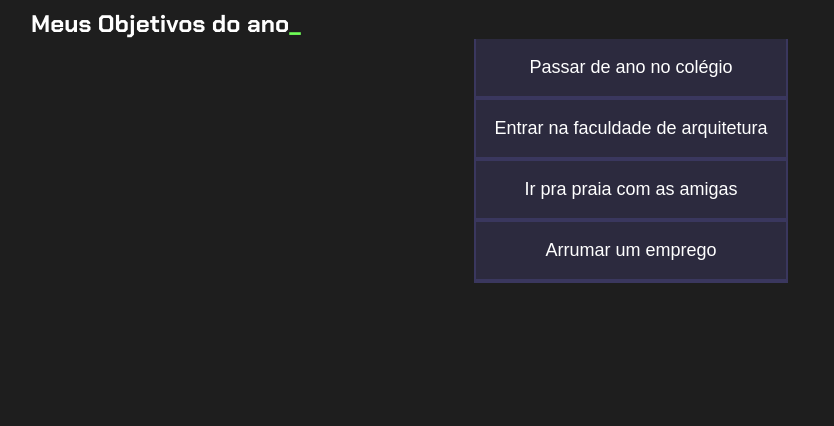
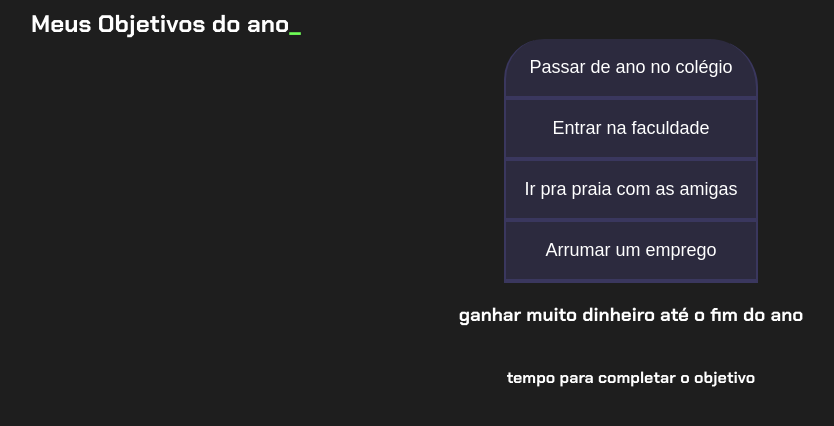
Before and after one commit to sasawendler/samuely-projetodevida, a plain HTML site: page index.html in a window 1280 px wide. Shown: the whole page, without its empty margins (9-843 px from the left). Drawn offline with Linux system fonts and the light colour scheme.

Commit message:
Add aba conteudo e estilo de botões

```diff
--- a/index.html
+++ b/index.html
@@ -12,11 +12,17 @@
         <div class="conteudo">
             <div class="botoes">
                 <button class="botao">Passar de ano no colégio</button>
-                <button class="botao">Entrar na faculdade de arquitetura</button>
+                <button class="botao">Entrar na faculdade</button>
                 <button class="botao">Ir pra praia com as amigas</button>
                 <button class="botao">Arrumar um emprego</button>
             </div>
+        </div class="abas-textos">
+          </div class="aba-conteudo-ativo">
+               <h3 class="aba-titulo-principal">ganhar muito dinheiro até o fim do ano</h3>
+               <h4 class="aba-titulo-secundario">tempo para completar o objetivo</h4>
+            </div>
         </div>
+        <div>
     </section>
 </body>
 </html>
--- a/style.css
+++ b/style.css
@@ -50,3 +50,10 @@ body{
     border-right: 2px solid var(--botao-ativo);
     border-top: none;
 }
+
+.botao:first-child{
+    border-radius: 40px 48px 0 0;
+}
+ .botoes{
+    display: block;
+ }
```
